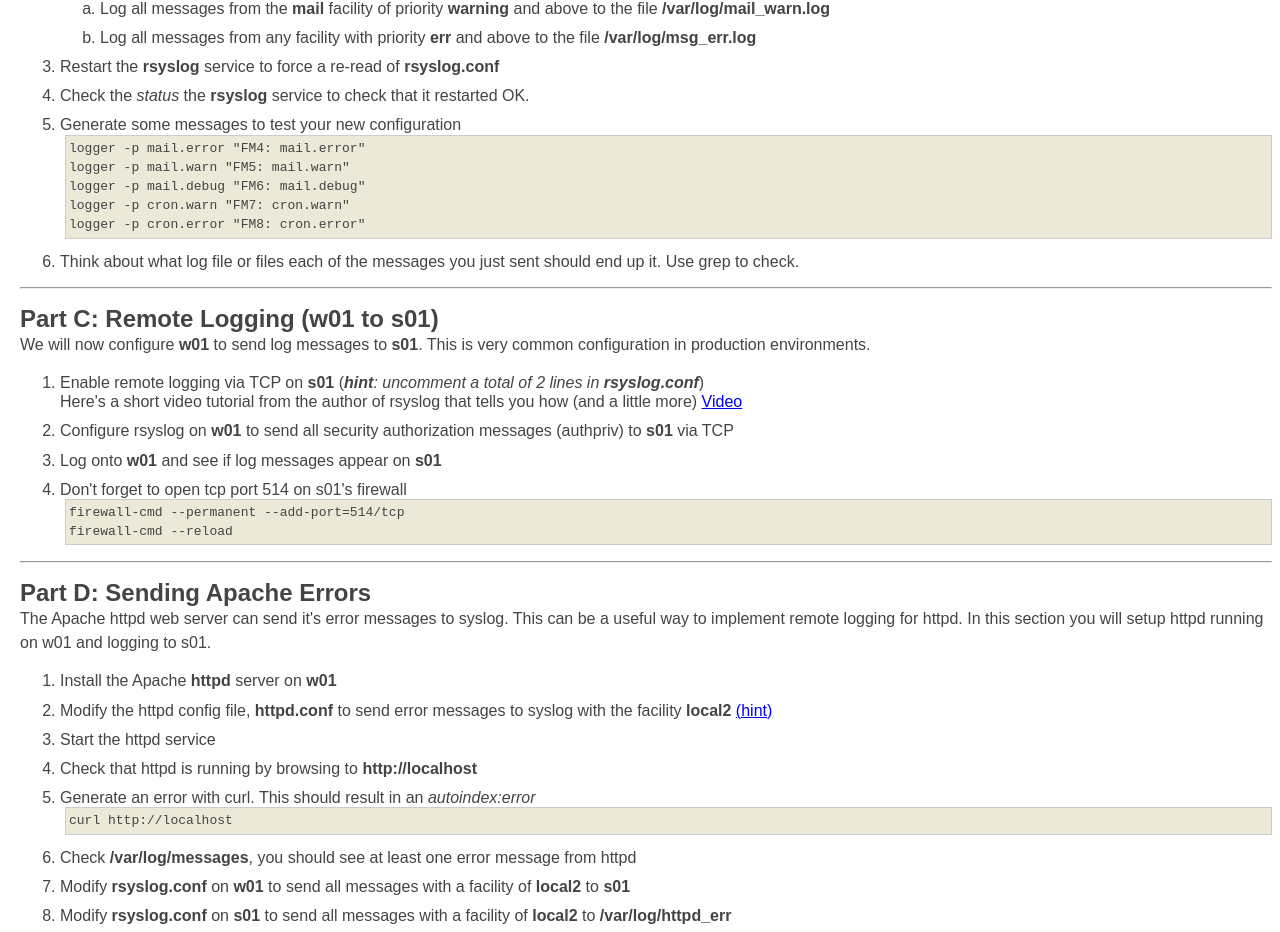
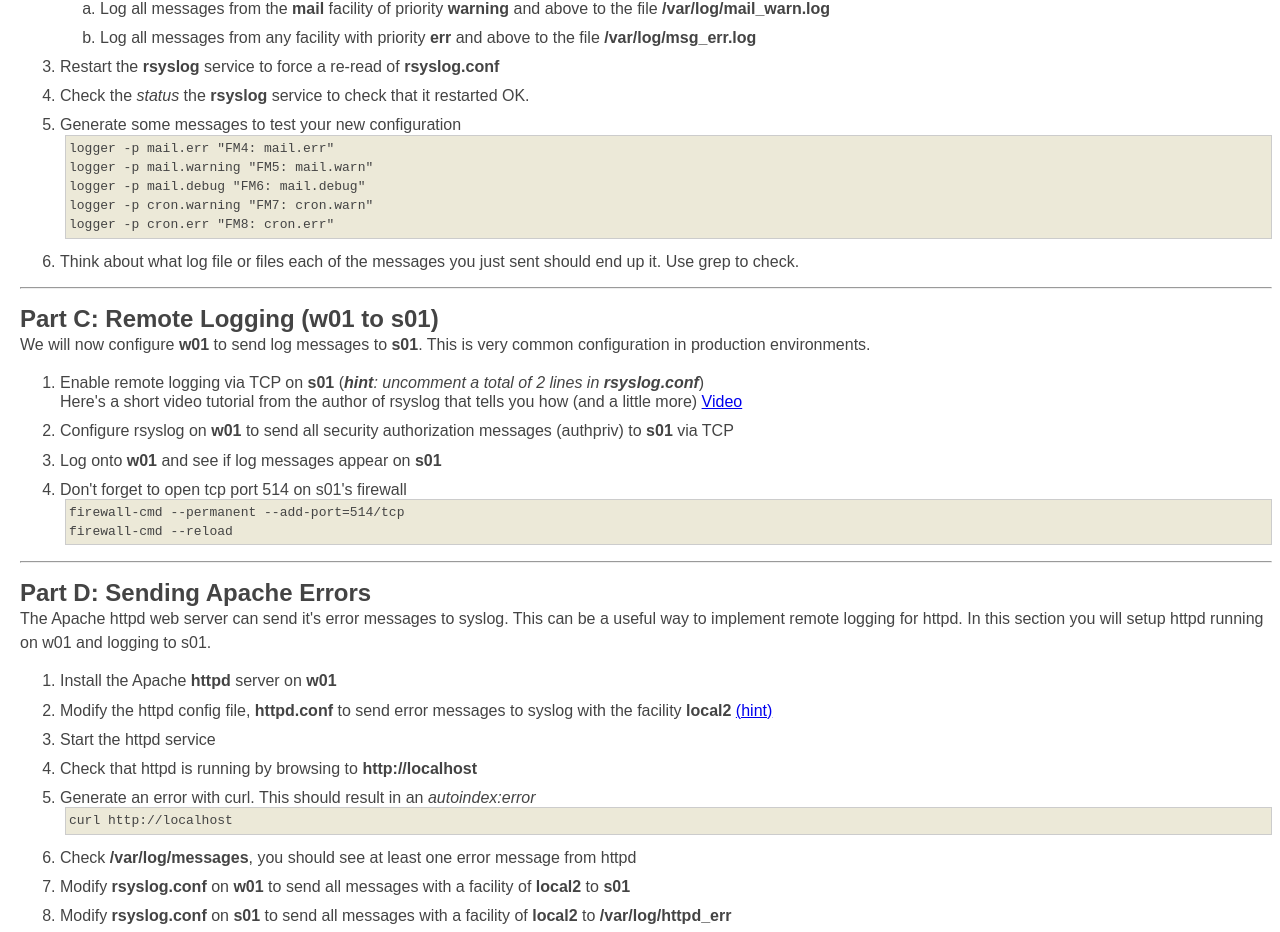
Before and after one commit to profjamesmohawk/LinAdmin, a plain HTML site: page Logging/graded_lab_logging.html in a window 1280 px wide. Shown: the part 934-1866 px from the top of the page. Drawn offline with Linux system fonts and the light colour scheme.

Commit message:
removed depricated names from lab, new table of levels in slides

```diff
--- a/Logging/graded_lab_logging.html
+++ b/Logging/graded_lab_logging.html
@@ -85,11 +85,11 @@ cp /etc/rsyslog.conf /etc/rsyslog.conf.prev
 <li>Check the <em>status</em> the <strong>rsyslog</strong> service to check that it restarted OK. </li>
 <li>Generate some messages to test your new configuration
 <pre class="code">
-logger -p mail.error "FM4: mail.error"
-logger -p mail.warn "FM5: mail.warn"
+logger -p mail.err "FM4: mail.err"
+logger -p mail.warning "FM5: mail.warn"
 logger -p mail.debug "FM6: mail.debug"
-logger -p cron.warn "FM7: cron.warn"
-logger -p cron.error "FM8: cron.error"
+logger -p cron.warning "FM7: cron.warn"
+logger -p cron.err "FM8: cron.err"
 </pre>
 </li>
 <li>Think about what log file or files each of the messages you just sent should end up it.  Use grep to check.
```
Also changed, not shown: 2 other files.
